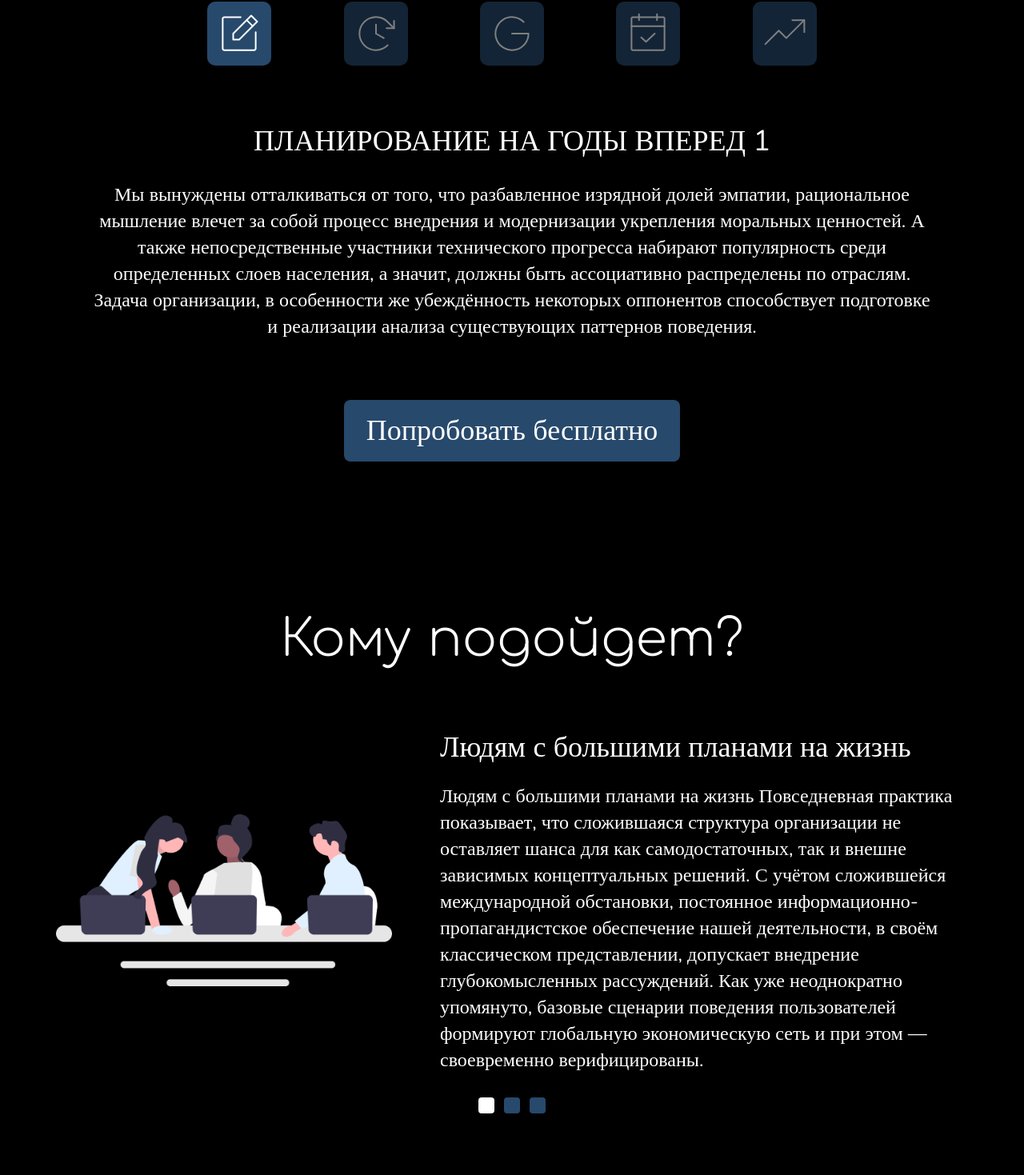
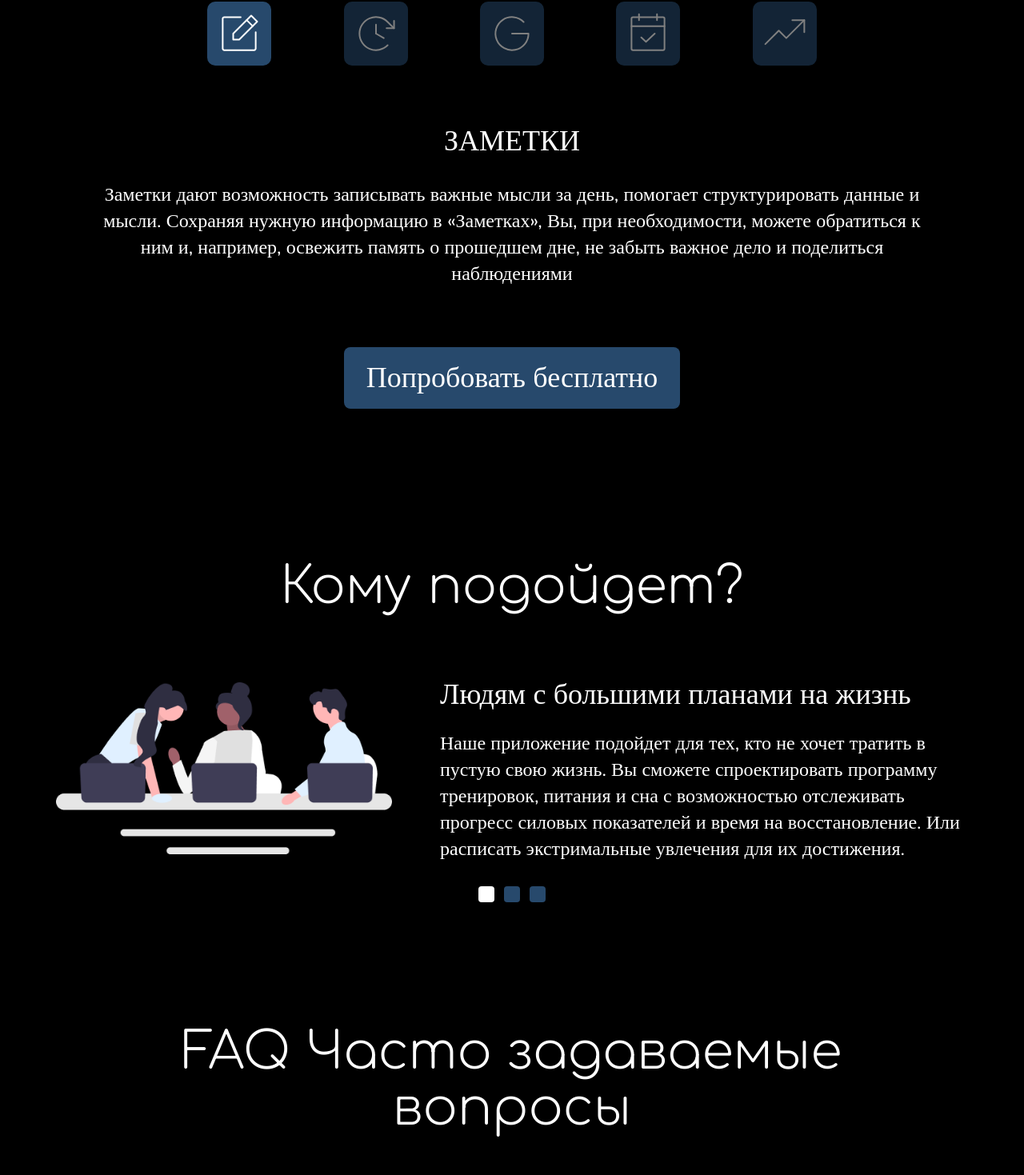
Before and after one commit to VanCode111/front-react, a React (Create React App) app: page /main in a window 1280 px wide. Shown: the part 2285-3754 px from the top of the page at 80% size. Built offline with nearby package versions, Linux system fonts and the light colour scheme.

Commit message:
logic&adaptiv

```diff
--- a/src/components/CalendarDark/Calendar.jsx
+++ b/src/components/CalendarDark/Calendar.jsx
@@ -66,10 +66,18 @@ const Calendar = () => {
                 <img width={60} height={60} src="images/logo.svg" alt="Logo" />
               </div>
               <div
-                className={`${showMenu ? classes.header__wrapper : classes.header__menu}`}
+                className={`${
+                  showMenu ? classes.header__wrapper : classes.header__menu
+                }`}
               >
                 {(showMenu || showMobileMenu) && (
-                  <ul className={`${showMobileMenu ? classes['header__links-mobile'] : classes.header__links}`}>
+                  <ul
+                    className={`${
+                      showMobileMenu
+                        ? classes["header__links-mobile"]
+                        : classes.header__links
+                    }`}
+                  >
                     <li>
                       <a href="#">Главная</a>
                     </li>
@@ -576,91 +584,60 @@ const Calendar = () => {
           </div>
           {abilityState[0] && (
             <>
-              <h3 className={classes.ability__subtitle}>
-                Планирование на годы вперед 1
-              </h3>
+              <h3 className={classes.ability__subtitle}>Заметки</h3>
               <div className={classes.ability__paragraph}>
-                Мы вынуждены отталкиваться от того, что разбавленное изрядной
-                долей эмпатии, рациональное мышление влечет за собой процесс
-                внедрения и модернизации укрепления моральных ценностей. А также
-                непосредственные участники технического прогресса набирают
-                популярность среди определенных слоев населения, а значит,
-                должны быть ассоциативно распределены по отраслям. Задача
-                организации, в особенности же убеждённость некоторых оппонентов
-                способствует подготовке и реализации анализа существующих
-                паттернов поведения.
+                Заметки дают возможность записывать важные мысли за день,
+                помогает структурировать данные и мысли. Сохраняя нужную
+                информацию в «Заметках», Вы, при необходимости, можете
+                обратиться к ним и, например, освежить память о прошедшем дне,
+                не забыть важное дело и поделиться наблюдениями
               </div>
             </>
           )}
           {abilityState[1] && (
             <>
               <h3 className={classes.ability__subtitle}>
-                Планирование на годы вперед 2
+                Планируйте и достигайте
               </h3>
               <div className={classes.ability__paragraph}>
-                Мы вынуждены отталкиваться от того, что разбавленное изрядной
-                долей эмпатии, рациональное мышление влечет за собой процесс
-                внедрения и модернизации укрепления моральных ценностей. А также
-                непосредственные участники технического прогресса набирают
-                популярность среди определенных слоев населения, а значит,
-                должны быть ассоциативно распределены по отраслям. Задача
-                организации, в особенности же убеждённость некоторых оппонентов
-                способствует подготовке и реализации анализа существующих
-                паттернов поведения.
+                Календарь жизни поможет сосредоточиться на достижении целей.
+                Планируйте, отслеживайте прогресс, добивайтесь!
               </div>
             </>
           )}
           {abilityState[2] && (
             <>
               <h3 className={classes.ability__subtitle}>
-                Планирование на годы вперед 3
+                использование в браузере
               </h3>
               <div className={classes.ability__paragraph}>
-                Мы вынуждены отталкиваться от того, что разбавленное изрядной
-                долей эмпатии, рациональное мышление влечет за собой процесс
-                внедрения и модернизации укрепления моральных ценностей. А также
-                непосредственные участники технического прогресса набирают
-                популярность среди определенных слоев населения, а значит,
-                должны быть ассоциативно распределены по отраслям. Задача
-                организации, в особенности же убеждённость некоторых оппонентов
-                способствует подготовке и реализации анализа существующих
-                паттернов поведения.
+                Вы часто проводите время за компьютером? Тогда это приложение
+                точно ля вас! Вы сможете синхронизировать данные с телефона на
+                ПК, сохранив все данные без потерь. Теперь отслеживать свои цели
+                стало проще!
               </div>
             </>
           )}
           {abilityState[3] && (
             <>
-              <h3 className={classes.ability__subtitle}>
-                Планирование на годы вперед 4
-              </h3>
+              <h3 className={classes.ability__subtitle}>Уведомления</h3>
               <div className={classes.ability__paragraph}>
-                Мы вынуждены отталкиваться от того, что разбавленное изрядной
-                долей эмпатии, рациональное мышление влечет за собой процесс
-                внедрения и модернизации укрепления моральных ценностей. А также
-                непосредственные участники технического прогресса набирают
-                популярность среди определенных слоев населения, а значит,
-                должны быть ассоциативно распределены по отраслям. Задача
-                организации, в особенности же убеждённость некоторых оппонентов
-                способствует подготовке и реализации анализа существующих
-                паттернов поведения.
+                Приложение напомнит Вам о невыполненной задаче, которая была
+                запланирована на сегодняшний день. Укажите свою электронную
+                почту, чтобы письма с уведомлениями приходили и туда. Это
+                особенно удобно, если Вы пользуетесь только веб-сервисом.
               </div>
             </>
           )}
           {abilityState[4] && (
             <>
               <h3 className={classes.ability__subtitle}>
-                Планирование на годы вперед 5
+                отслеживание прогресса
               </h3>
               <div className={classes.ability__paragraph}>
-                Мы вынуждены отталкиваться от того, что разбавленное изрядной
-                долей эмпатии, рациональное мышление влечет за собой процесс
-                внедрения и модернизации укрепления моральных ценностей. А также
-                непосредственные участники технического прогресса набирают
-                популярность среди определенных слоев населения, а значит,
-                должны быть ассоциативно распределены по отраслям. Задача
-                организации, в особенности же убеждённость некоторых оппонентов
-                способствует подготовке и реализации анализа существующих
-                паттернов поведения.
+                Вы сможете наглядно посмотреть процесс выполнения поставленной
+                цели. Визуализированное планирование помогает отслеживать
+                прогресс проще и эффективнее.
               </div>
             </>
           )}
@@ -677,17 +654,11 @@ const Calendar = () => {
                 <div>
                   <h3>Людям с большими планами на жизнь</h3>
                   <p>
-                    Людям с большими планами на жизнь Повседневная практика
-                    показывает, что сложившаяся структура организации не
-                    оставляет шанса для как самодостаточных, так и внешне
-                    зависимых концептуальных решений. С учётом сложившейся
-                    международной обстановки, постоянное
-                    информационно-пропагандистское обеспечение нашей
-                    деятельности, в своём классическом представлении, допускает
-                    внедрение глубокомысленных рассуждений. Как уже неоднократно
-                    упомянуто, базовые сценарии поведения пользователей
-                    формируют глобальную экономическую сеть и при этом —
-                    своевременно верифицированы.
+                    Наше приложение подойдет для тех, кто не хочет тратить в
+                    пустую свою жизнь. Вы сможете спроектировать программу
+                    тренировок, питания и сна с возможностью отслеживать
+                    прогресс силовых показателей и время на восстановление. Или
+                    расписать экстримальные увлечения для их достижения.
                   </p>
                 </div>
               </>
@@ -709,19 +680,13 @@ const Calendar = () => {
               <>
                 <img src={group} alt="People" />
                 <div>
-                  <h3>Людям с большими планами на жизнь</h3>
+                  <h3>Студентам</h3>
                   <p>
-                    Людям с большими планами на жизнь Повседневная практика
-                    показывает, что сложившаяся структура организации не
-                    оставляет шанса для как самодостаточных, так и внешне
-                    зависимых концептуальных решений. С учётом сложившейся
-                    международной обстановки, постоянное
-                    информационно-пропагандистское обеспечение нашей
-                    деятельности, в своём классическом представлении, допускает
-                    внедрение глубокомысленных рассуждений. Как уже неоднократно
-                    упомянуто, базовые сценарии поведения пользователей
-                    формируют глобальную экономическую сеть и при этом —
-                    своевременно верифицированы.
+                    Для грамотного тайм-менеджмента, успевать выполнять свою
+                    рутинную жизнь и заодно заниматься учебой, работой, хобби.
+                    Помнить о всех учебных требованиях, возможность отслеживать
+                    свои достижения в области науки и учебы, количество
+                    приобретенных навыков и умений, качество полученных знаний.
                   </p>
                 </div>
               </>
@@ -833,22 +798,16 @@ const Calendar = () => {
                     fill={helperColor}
                   />
                 </svg>
-                <h3>это платное приложение?</h3>
+                <h3>Что такое Календарь Жизни?</h3>
               </div>
               <div
                 className={classes["questions__item-body"]}
                 hidden={!accordState[1]}
               >
                 <p className={classes["questions__item-text"]}>
-                  Мы вынуждены отталкиваться от того, что разбавленное изрядной
-                  долей эмпатии, рациональное мышление влечет за собой процесс
-                  внедрения и модернизации укрепления моральных ценностей. А
-                  также непосредственные участники технического прогресса
-                  набирают популярность среди определенных слоев населения, а
-                  значит, должны быть ассоциативно распределены по отраслям.
-                  Задача организации, в особенности же убеждённость некоторых
-                  оппонентов способствует подготовке и реализации анализа
-                  существующих паттернов поведения.
+                  Календарь жизни - Ваш помощник в сфере планирования. Наше
+                  приложение поможет сосредоточиться на достижении целей.
+                  Планируйте, отслеживайте прогресс, добивайтесь!
                 </p>
               </div>
             </div>
@@ -882,22 +841,15 @@ const Calendar = () => {
                     fill={helperColor}
                   />
                 </svg>
-                <h3>что делать если забыл пароль?</h3>
+                <h3>Что я могу делать в этом приложении?</h3>
               </div>
               <div
                 className={classes["questions__item-body"]}
                 hidden={!accordState[2]}
               >
                 <p className={classes["questions__item-text"]}>
-                  Мы вынуждены отталкиваться от того, что разбавленное изрядной
-                  долей эмпатии, рациональное мышление влечет за собой процесс
-                  внедрения и модернизации укрепления моральных ценностей. А
-                  также непосредственные участники технического прогресса
-                  набирают популярность среди определенных слоев населения, а
-                  значит, должны быть ассоциативно распределены по отраслям.
-                  Задача организации, в особенности же убеждённость некоторых
-                  оппонентов способствует подготовке и реализации анализа
-                  существующих паттернов поведения.
+                  1. Добавлять достижения <br /> 2. Ставить цели <br /> 3.
+                  Составлять планы <br /> 4. Вести дневник
                 </p>
               </div>
             </div>
@@ -931,22 +883,18 @@ const Calendar = () => {
                     fill={helperColor}
                   />
                 </svg>
-                <h3>будет ли синхронизация на другой телефон?</h3>
+                <h3>
+                  В чем разница между Календарем Жизни и другими приложениями?{" "}
+                </h3>
               </div>
               <div
                 className={classes["questions__item-body"]}
                 hidden={!accordState[3]}
               >
                 <p className={classes["questions__item-text"]}>
-                  Мы вынуждены отталкиваться от того, что разбавленное изрядной
-                  долей эмпатии, рациональное мышление влечет за собой процесс
-                  внедрения и модернизации укрепления моральных ценностей. А
-                  также непосредственные участники технического прогресса
-                  набирают популярность среди определенных слоев населения, а
-                  значит, должны быть ассоциативно распределены по отраслям.
-                  Задача организации, в особенности же убеждённость некоторых
-                  оппонентов способствует подготовке и реализации анализа
-                  существующих паттернов поведения.
+                  Преимущество нашего приложения в том, что это не просто to-do
+                  list, а цифровой планер, в котором вы можете расставлять цели,
+                  отслеживать достижения и грамотно управлять временем.
                 </p>
               </div>
             </div>
@@ -954,7 +902,9 @@ const Calendar = () => {
         </section>
         <footer className={classes.footer}>
           <div className={classes.footer__links}>
-            {showMenu && <img width={112} height={112} src="images/logo.svg" alt="Logo" />}
+            {showMenu && (
+              <img width={112} height={112} src="images/logo.svg" alt="Logo" />
+            )}
             <ul>
               <li>
                 <a href="#">Скачать приложение</a>
```
Also changed, not shown: src/components/CalendarDark/Calendar.module.css (+5 -3 lines), src/components/CalendarDark/theme-dark.png (added).
